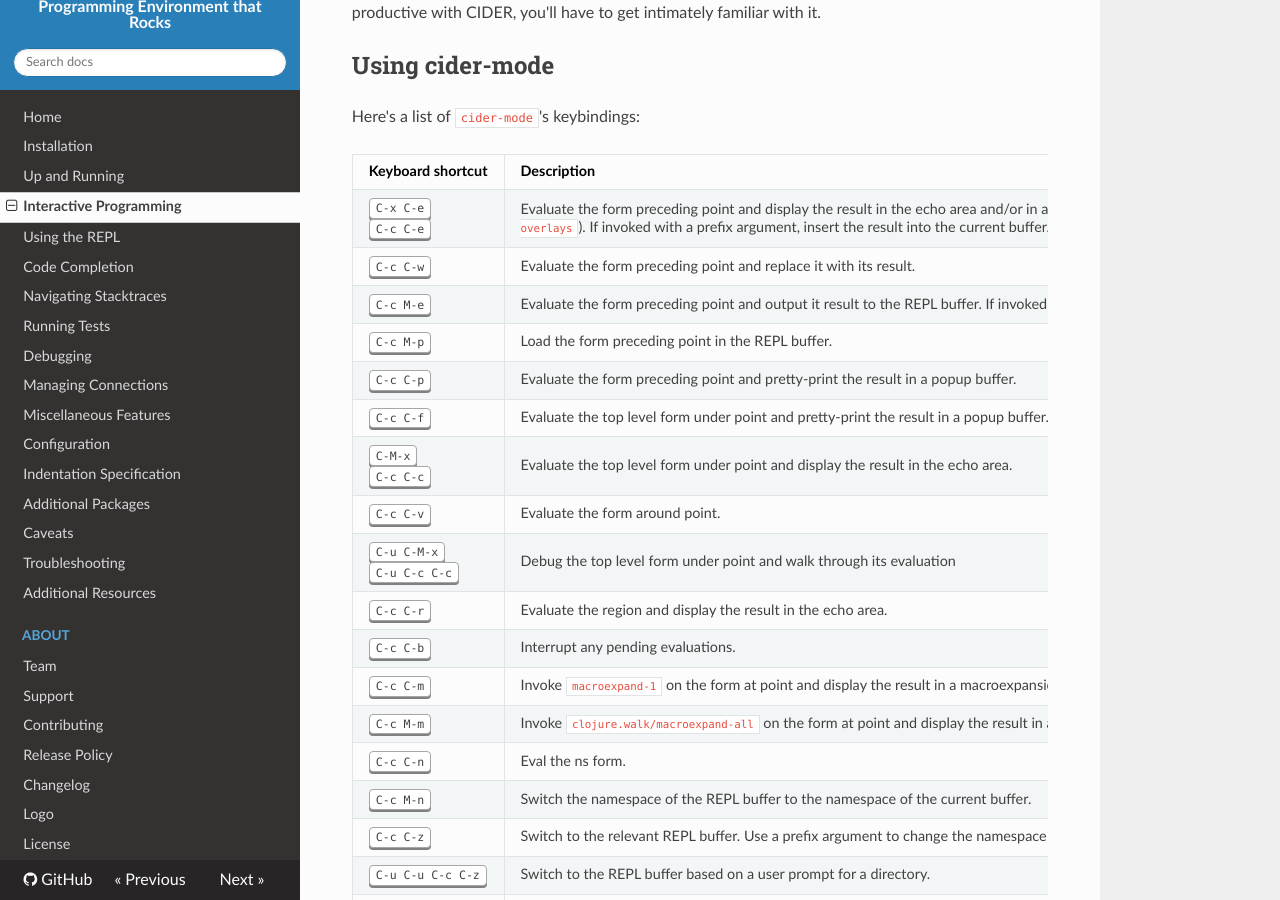
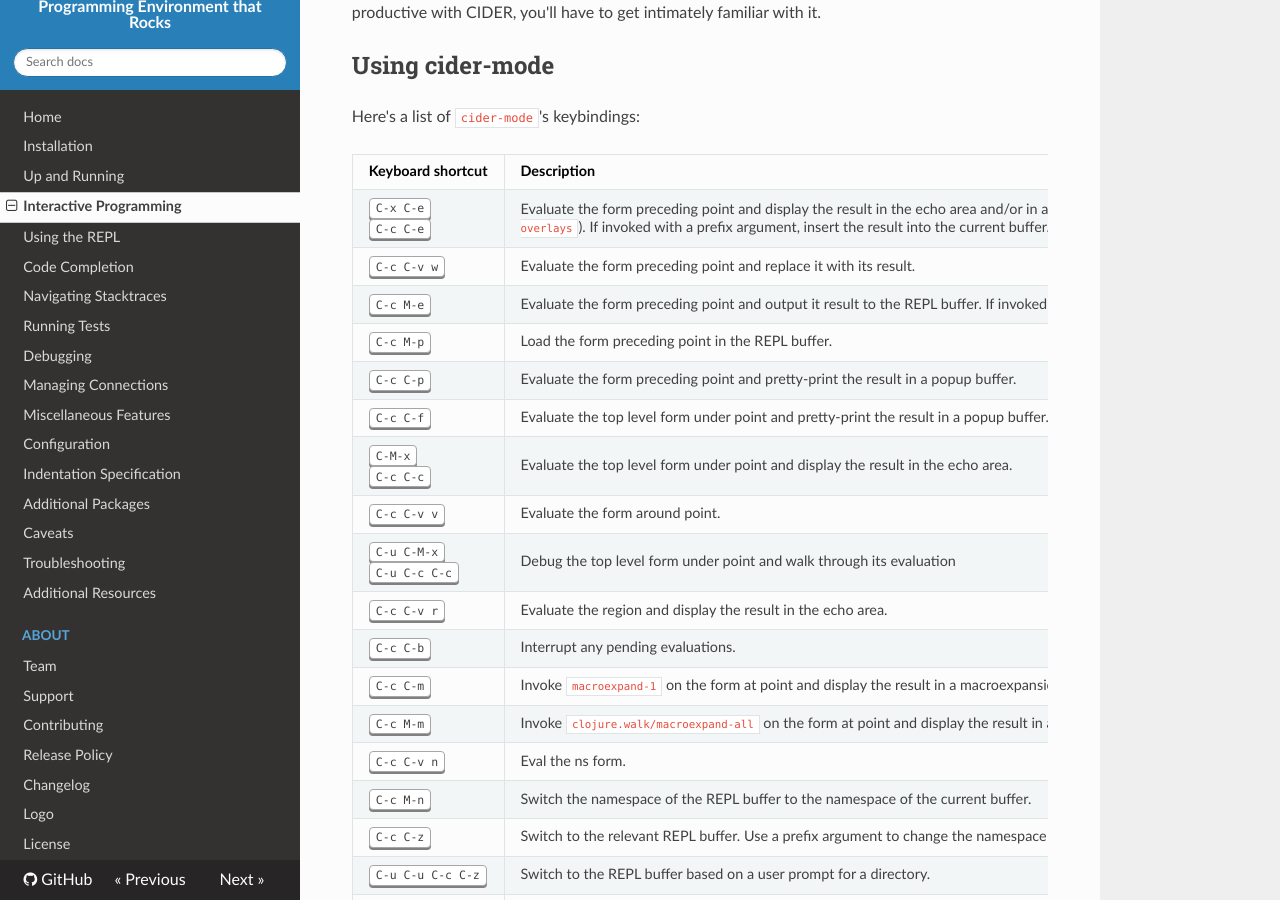
Before and after one commit to clojure-emacs/cider, an MkDocs documentation site: the page built from doc/interactive_programming.md, in a window 1280 px wide and 900 px high, scrolled down 340 px. Built offline with MkDocs 1.6.1, drawn with Linux system fonts in a browser that asks for light colours; nearby versions of some CDN libraries; old or Windows-style settings are respelled for this version of MkDocs.

```diff
--- a/doc/interactive_programming.md
+++ b/doc/interactive_programming.md
@@ -19,19 +19,19 @@ Here's a list of `cider-mode`'s keybindings:
  Keyboard shortcut                    | Description
 --------------------------------------|-------------------------------
 <kbd>C-x C-e</kbd> <br/> <kbd>C-c C-e</kbd>| Evaluate the form preceding point and display the result in the echo area and/or in an buffer overlay (according to `cider-use-overlays`).  If invoked with a prefix argument, insert the result into the current buffer.
-<kbd>C-c C-w</kbd>                   | Evaluate the form preceding point and replace it with its result.
+<kbd>C-c C-v w</kbd>                   | Evaluate the form preceding point and replace it with its result.
 <kbd>C-c M-e</kbd>                   | Evaluate the form preceding point and output it result to the REPL buffer.  If invoked with a prefix argument, takes you to the REPL buffer after being invoked.
 <kbd>C-c M-p</kbd>                   | Load the form preceding point in the REPL buffer.
 <kbd>C-c C-p</kbd>                   | Evaluate the form preceding point and pretty-print the result in a popup buffer.
 <kbd>C-c C-f</kbd>                   | Evaluate the top level form under point and pretty-print the result in a popup buffer.
 <kbd>C-M-x</kbd> <br/> <kbd>C-c C-c</kbd>  | Evaluate the top level form under point and display the result in the echo area.
-<kbd>C-c C-v</kbd>                   | Evaluate the form around point.
+<kbd>C-c C-v v</kbd>                   | Evaluate the form around point.
 <kbd>C-u C-M-x</kbd> <br/> <kbd>C-u C-c C-c</kbd>  | Debug the top level form under point and walk through its evaluation
-<kbd>C-c C-r</kbd>                   | Evaluate the region and display the result in the echo area.
+<kbd>C-c C-v r</kbd>                   | Evaluate the region and display the result in the echo area.
 <kbd>C-c C-b</kbd>                   | Interrupt any pending evaluations.
 <kbd>C-c C-m</kbd>                   | Invoke `macroexpand-1` on the form at point and display the result in a macroexpansion buffer.  If invoked with a prefix argument, `macroexpand` is used instead of `macroexpand-1`.
 <kbd>C-c M-m</kbd>                   | Invoke `clojure.walk/macroexpand-all` on the form at point and display the result in a macroexpansion buffer.
-<kbd>C-c C-n</kbd>                   | Eval the ns form.
+<kbd>C-c C-v n</kbd>                   | Eval the ns form.
 <kbd>C-c M-n</kbd>                   | Switch the namespace of the REPL buffer to the namespace of the current buffer.
 <kbd>C-c C-z</kbd>                   | Switch to the relevant REPL buffer. Use a prefix argument to change the namespace of the REPL buffer to match the currently visited source file.
 <kbd>C-u C-u C-c C-z</kbd>           | Switch to the REPL buffer based on a user prompt for a directory.
```
Also changed, not shown: CHANGELOG.md (+4 -1 lines), 1 other file.
